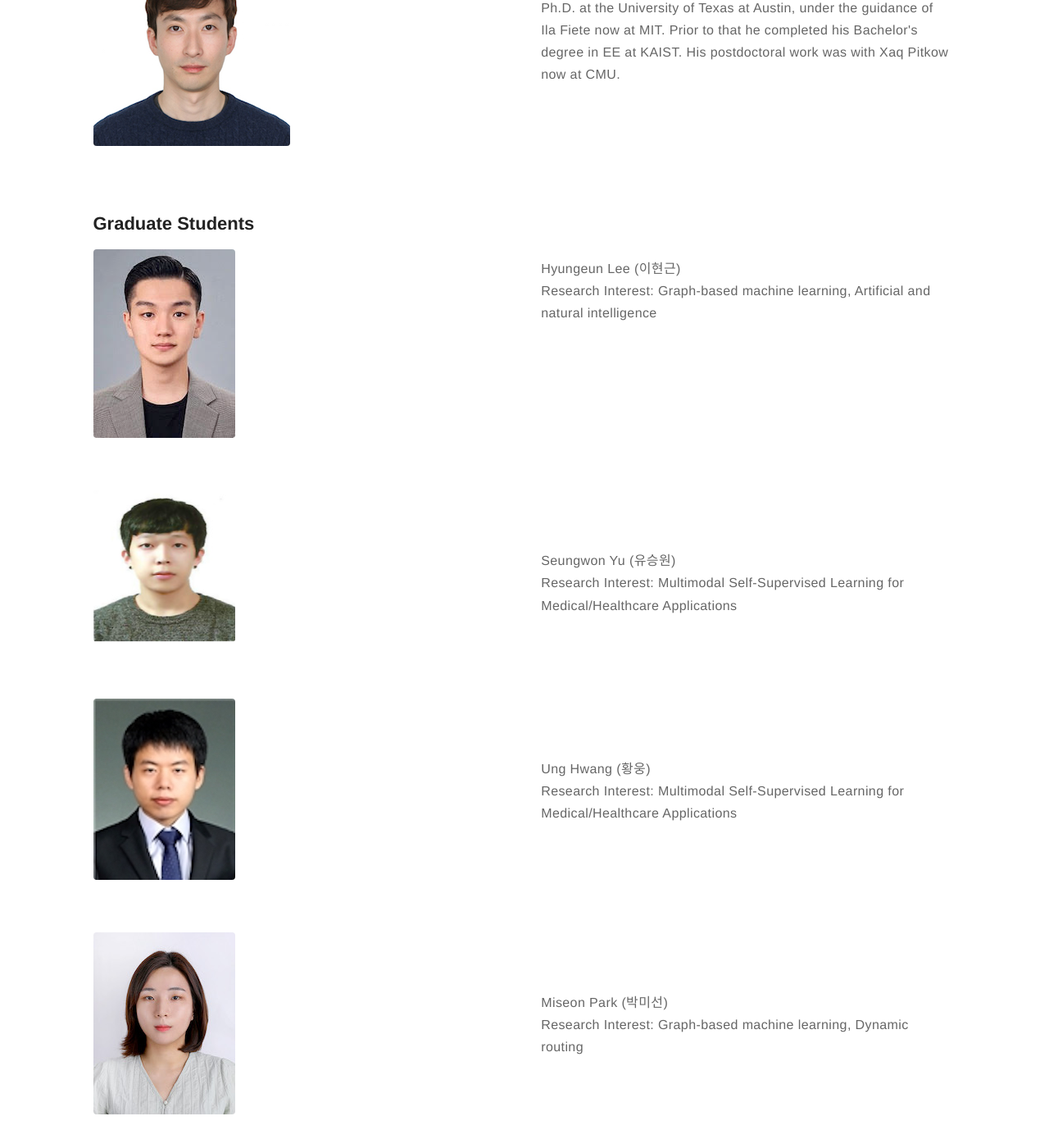
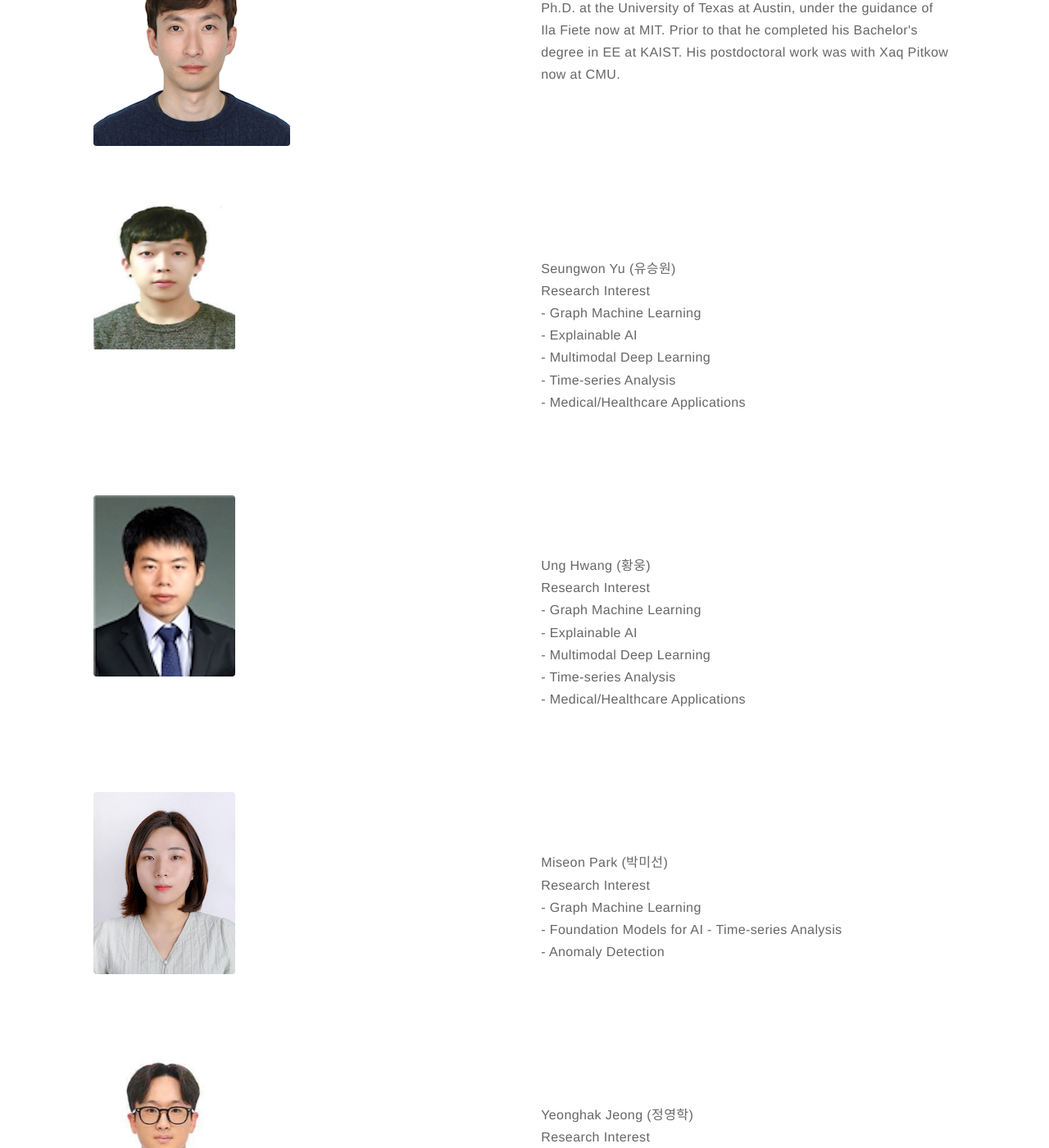
Before and after one commit to kijungyoon/kijungyoon.github.io, a Jekyll site: the page built from people.md, in a window 1280 px wide and 1400 px high, scrolled down 661 px. Shown: the whole window at 82% size. Built offline with Jekyll 4.4.1, drawn with Linux system fonts in a browser that asks for light colours; some of the changed text lies outside the part shown.

Commit message:
Update people.md

```diff
--- a/people.md
+++ b/people.md
@@ -18,20 +18,6 @@
 
 <div class="side-by-side">
     <div class="toleft">
-	<h2>Graduate Students</h2>
-        <img class="image" src="https://kijungyoon.github.io/assets/images/HyunGeunLee.jpg" alt="Alt Text">
-	<figcaption class="caption"></figcaption>
-    </div>
-
-    <div class="toright">
-    <br><br><br><br>
-    <p><b>Hyungeun Lee (이현근)</b><br>
-	  Research Interest: Graph-based machine learning, Artificial and natural intelligence</p>
-    </div>
-</div>
-
-<div class="side-by-side">
-    <div class="toleft">
 	<img class="image" src="https://kijungyoon.github.io/assets/images/SeungwonYoo.png" alt="Alt Text">
 	<figcaption class="caption"></figcaption>
     </div>
@@ -39,7 +25,12 @@
     <div class="toright">
     <br><br><br><br>
     <p><b>Seungwon Yu (유승원)</b><br>
-	    Research Interest: Multimodal Self-Supervised Learning for Medical/Healthcare Applications</p>
+    	Research Interest<br>
+     	- Graph Machine Learning<br>
+      	- Explainable AI<br>
+     	- Multimodal Deep Learning<br>
+      	- Time-series Analysis<br>
+      	- Medical/Healthcare Applications</p>
     </div>
 </div>
 
@@ -52,7 +43,12 @@
     <div class="toright">
     <br><br><br><br>
     <p><b>Ung Hwang (황웅)</b><br>
-	  Research Interest: Multimodal Self-Supervised Learning for Medical/Healthcare Applications</p>
+  	Research Interest<br>
+     	- Graph Machine Learning<br>
+      	- Explainable AI<br>
+     	- Multimodal Deep Learning<br>
+      	- Time-series Analysis<br>
+      	- Medical/Healthcare Applications</p>
     </div>
 </div>
 
@@ -65,7 +61,11 @@
     <div class="toright">
     <br><br><br><br>
     <p><b>Miseon Park (박미선)</b><br>
-	  Research Interest: Graph-based machine learning, Dynamic routing</p>
+	  Research Interest<br>
+     	- Graph Machine Learning<br>
+      	- Foundation Models for AI
+      	- Time-series Analysis<br>
+      	- Anomaly Detection</p>
     </div>
 </div>
 
@@ -78,7 +78,9 @@
     <div class="toright">
     <br><br><br><br>
     <p><b>Yeonghak Jeong (정영학)</b><br>
-	  Research Interest: Graph-based machine learning, Artificial and natural intelligence</p>
+	  Research Interest<br>
+   	- Graph Machine Learning<br>
+      	- Artificial and Natural Intelligence
     </div>
 </div>
 
@@ -92,7 +94,6 @@
     <div class="toright">
     <br><br><br><br>
     <p><b>Wooyul Jung (정우열)</b><br>
-	  Research Interest: Graph-based machine learning, Artificial and natural intelligence</p>
     </div>
 </div>
 
@@ -100,16 +101,12 @@
 <div class="side-by-side">
     <div class="toleft">
 	<h2>Group Alumni</h2>
- 	<img class="image" src="https://kijungyoon.github.io/assets/images/grad_ceremony.png" alt="Alt Text">
-	<figcaption class="caption"></figcaption>
+	    <p><b>Hyunmok Park (MS, 2022): NHN Cloud AI </b><br>
+	    <b>Donghee Kang (MS, 2023): 삼성전자 DX AI</b><br>
+	    <b>Juhyeon Kim (MS, 2023): LG전자 BS, Data Scientist</b><br>
+	    <b>Taehoon Park (MS, 2023): LG전자 CDO AI</b></p>
+	    <b>Hyungeun Lee (BS, 2024)</b></p>
     </div>
 
-    <div class="toright">
-    <br><br><br><br>
-    <p><b>Hyunmok Park (MS, 2022): NHN Cloud AI </b><br>
-    <b>Donghee Kang (MS, 2023): 삼성전자 DX AI</b><br>
-    <b>Juhyeon Kim (MS, 2023): LG전자 BS, Data Scientist</b><br>
-    <b>Taehoon Park (MS, 2023): LG전자 CDO AI</b></p>
-    </div>
 
 </div>
```
